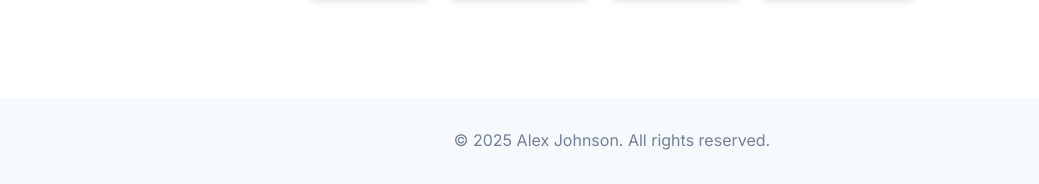
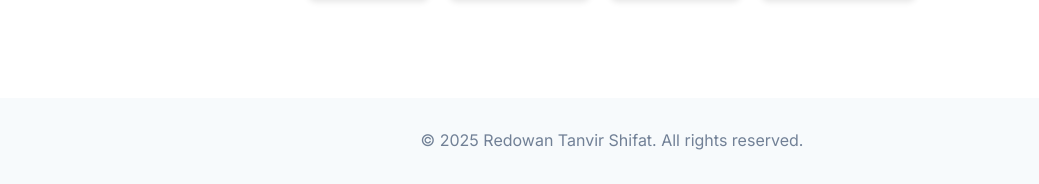
Before and after one commit to Redowan-Tanvir-Shifat/Portfolio, a plain HTML site: page index.html in a window 1280 px wide. Shown: the part 5505-5689 px from the top of the page, without its empty margins (28-1067 px from the left). Drawn offline with Linux system fonts and the light colour scheme.

Commit message:
Update footer copyright name to Redowan Tanvir Shifat

```diff
--- a/index.html
+++ b/index.html
@@ -129,7 +129,7 @@
 
     <footer class="footer">
         <div class="container">
-            <p>&copy; <span id="currentYear"></span> Alex Johnson. All rights reserved.</p>
+            <p>&copy; <span id="currentYear"></span> Redowan Tanvir Shifat. All rights reserved.</p>
         </div>
     </footer>
 
```
